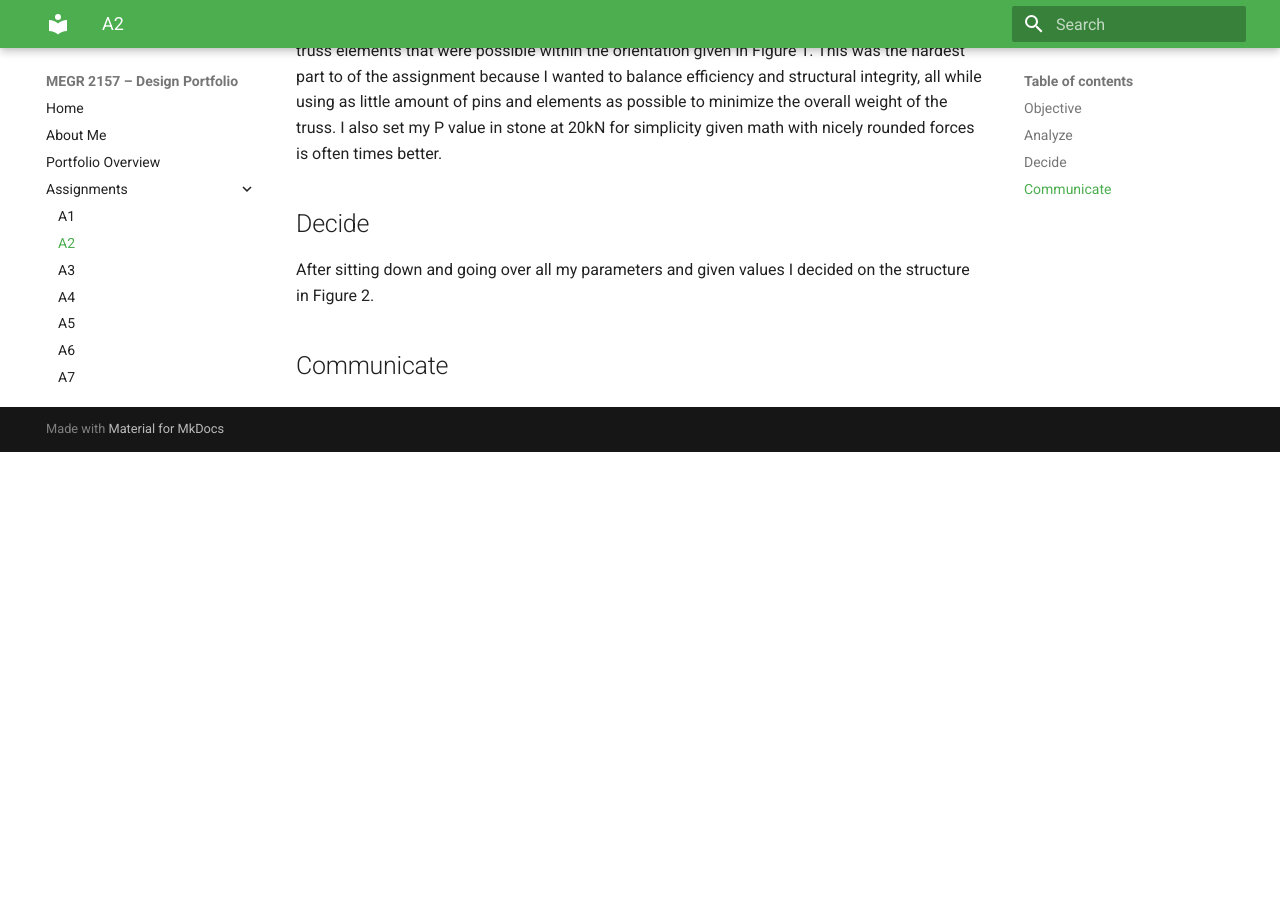
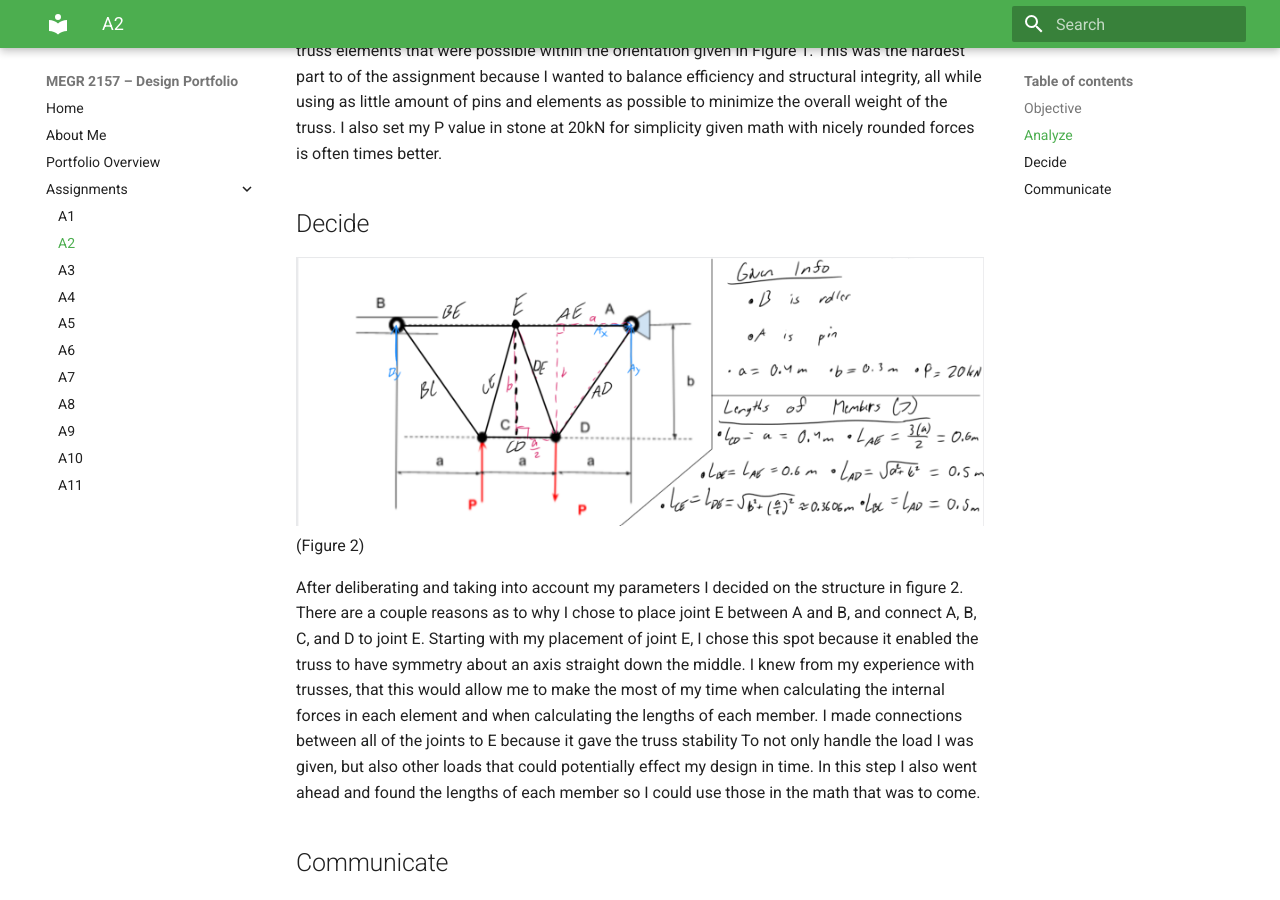
Before and after one commit to JacobShaver/design-projects-portfolio, an MkDocs documentation site: the page built from docs/assignments/A02/index.md, in a window 1280 px wide and 900 px high, scrolled down 871 px. Built offline with MkDocs 1.6.1 and Material for MkDocs 9.7.7, drawn with Linux system fonts in a browser that asks for light colours; before the commit the page ends 1323 px from its top, so only the background shows below that.

Commit message:
Update index.md

```diff
--- a/docs/assignments/A02/index.md
+++ b/docs/assignments/A02/index.md
@@ -19,8 +19,9 @@ The requirements are as follows:
 Given all of  this information my first instinct was to sit down and brainstorm different solutions that could be made. I took in all my parameters and started writing down all the combinations of truss elements that were possible within the orientation given in Figure 1. This was the hardest part to of the assignment because I wanted to balance efficiency and structural integrity, all while using as little amount of pins and elements as possible to minimize the overall weight of the truss. I also set my P value in stone at 20kN for simplicity given math with nicely rounded forces is often times better.
 
 ## Decide
-After sitting down and going over all my parameters and given values I decided on the structure in Figure 2.
+![Alt text](Final-Truss-Sketch.png)
+(Figure 2)
 
-
+After deliberating and taking into account my parameters I decided on the structure in figure 2. There are a couple reasons as to why I chose to place joint E between A and B, and connect A, B, C, and D to joint E. Starting with my placement of joint E, I chose this spot because it enabled the truss to have symmetry about an axis straight down the middle. I knew from my experience with trusses, that this would allow me to make the most of my time  when calculating the internal forces in each element and when calculating the lengths of each member. I made connections between all of the joints to E because it gave the truss stability To not only handle the load I was given, but also other loads that could potentially effect my design in time. In this step I also went ahead and found the lengths of each member so I could use those in the math that was to come.
 
 ## Communicate
```
